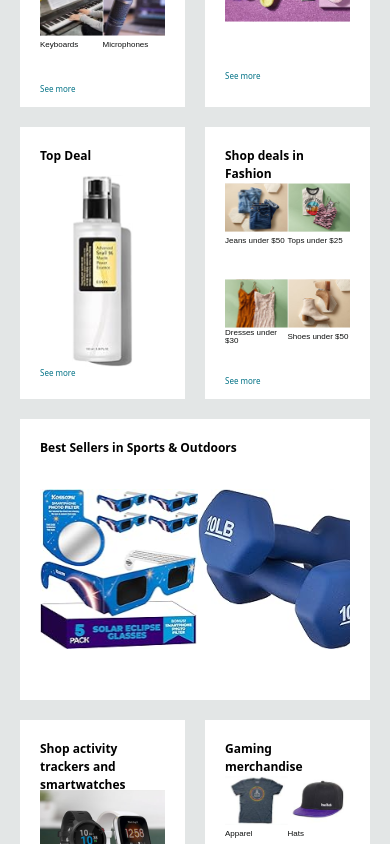
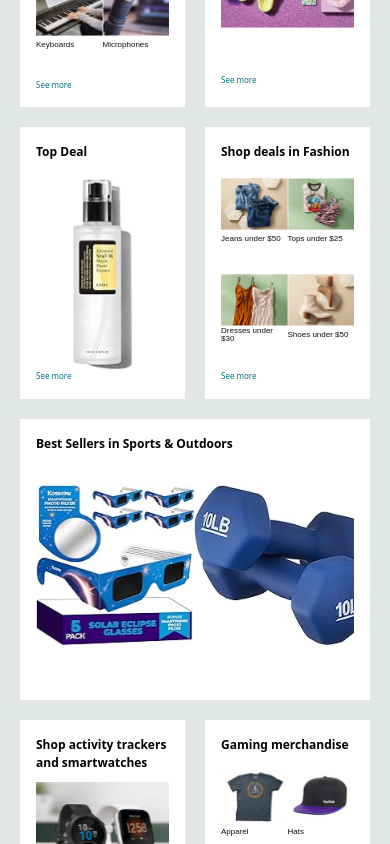
Before and after one commit to rvijaykr10/nextjs-amazon, a Next.js app: page / in a window 390 px wide. Shown: the part 980-1824 px from the top of the page. Built offline with nearby package versions, Linux system fonts and the light colour scheme.

Commit message:
line height fixed

```diff
--- a/components/Products.module.scss
+++ b/components/Products.module.scss
@@ -150,7 +150,7 @@
 
       .cardTypeOne {
         height: mixs.rem(272);
-        padding: mixs.rem(20);
+        padding: mixs.rem(16);
         background-color: vars.$primary-color;
 
         display: flex;
@@ -256,7 +256,7 @@
         height: mixs.rem(281);
         margin-bottom: mixs.rem(20);
         background-color: vars.$primary-color;
-        padding: mixs.rem(20);
+        padding: mixs.rem(16);
 
         .heading {
           height: mixs.rem(50);
```
